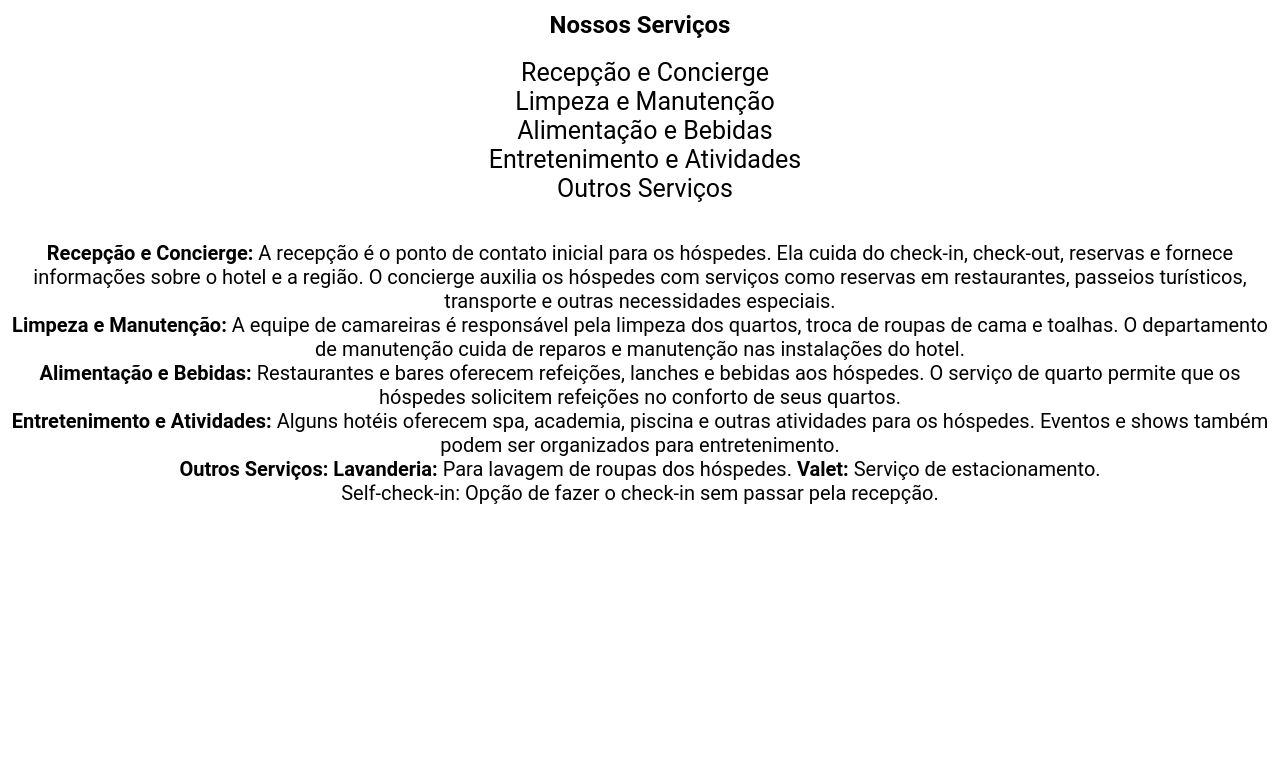
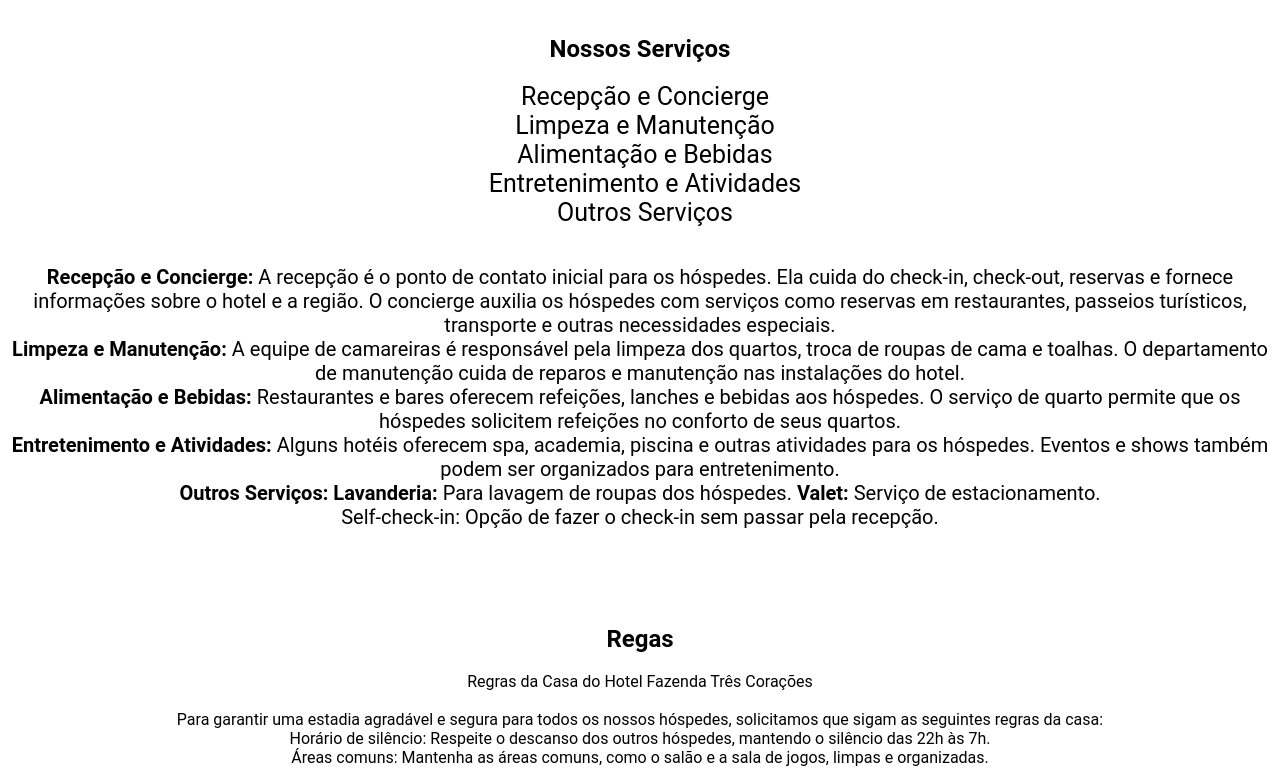
Before and after one commit to Pnda01s/pds, a plain HTML site: page servicos.html in a window 1280 px wide. Shown: the part 292-1061 px from the top of the page. Before the commit the page ends 800 px from the top, so only its background shows below. Drawn offline with Linux system fonts and the light colour scheme.

Commit message:
Add files via upload

```diff
--- a/index.html
+++ b/index.html
@@ -4,7 +4,7 @@
     <meta charset="UTF-8">
     <meta name="viewport" content="width=device-width, initial-scale=1.0">
     <link rel="stylesheet" href="index.css">
-    <link rel="shortcut icon" href="logo.png">
+
 
     <title>Hotel 3 Coração - </title>
 </head>
@@ -12,12 +12,12 @@
 
     <div class="navbar">
         <div class="navegacao">
-        <li><a href="index.html">Home</a></li>
-        <li><a href="precos.html">Preços</a></li>
-        <li><a href="servicos.html">Serviços</a></li>
-        <li><a href="mapa.html">Mapa</a></li>
-        <li><a href="contato.html">Contato</a></li>
-        <li><a href="regrasdacasa.html">Regras Da Casa</a></li>
+            <li><a href="index.html">Home</a></li>
+            <li><a href="precos.html">Preços</a></li>
+            <li><a href="servicos.html">Serviços</a></li>
+            <li><a href="mapa.html">Mapa</a></li>
+            <li><a href="contato.html">Contato</a></li>
+
     </div>
     </div>
     <br><br>
@@ -26,9 +26,12 @@
 <div class="imgLogo">
 
     <img src="logoctexto.png" class="logo">
+
+
+
 </div>
 <br><br>
-
+    <p>Seu refúgio para descanso, aventura e momentos inesquecíveis!!!</p>
     <h1>Menu</h1>
     <br>
     <p>
--- a/servicos.html
+++ b/servicos.html
@@ -17,7 +17,7 @@
         <li><a href="servicos.html">Serviços</a></li>
         <li><a href="mapa.html">Mapa</a></li>
         <li><a href="contato.html">Contato</a></li>
-        <li><a href="regrasdacasa.html">Regras Da Casa</a></li>
+
     </div>
     </div>
 
@@ -30,6 +30,7 @@
 <body>
     <header>
         <h1>Bem-vindo ao Hotel 3 Corações</h1>
+      <p>Seu refúgio para descanso, aventura e momentos inesquecíveis!!!</p>
     </header>
     <main>
         <section>
@@ -68,20 +69,36 @@
 <br>
 Self-check-in: Opção de fazer o check-in sem passar pela recepção.
 
+<br><br><br><br><br>
+<h2>Regas</h2>
+<br>
+<p></p>Regras da Casa do Hotel Fazenda Três Corações
+<br><br>
 
-
-<strong></strong>
-
-
-            </p>
-
-        </center>
-        </section>
-        <section>
-
-
-
-
+Para garantir uma estadia agradável e segura para todos os nossos hóspedes, solicitamos que sigam as seguintes regras da casa:
+<br>
+Horário de silêncio: Respeite o descanso dos outros hóspedes, mantendo o silêncio das 22h às 7h.
+<br>
+Áreas comuns: Mantenha as áreas comuns, como o salão e a sala de jogos, limpas e organizadas.
+<br>
+Piscina: A piscina está aberta das 8h às 20h. Use trajes de banho adequados e tome banho antes de entrar na piscina.
+<br>
+Animais de estimação: Animais de estimação não são permitidos nas áreas comuns do hotel.
+<br>
+Fumar: É proibido fumar dentro do hotel.
+<br>
+Respeito: Trate os funcionários e outros hóspedes com respeito e cortesia.
+<br>
+Danos: Os hóspedes são responsáveis por quaisquer danos causados ao quarto ou às áreas comuns do hotel.
+<br>
+Check-in e check-out: O horário de check-in é às 14h e o de check-out às 12h.
+<br>
+Estacionamento: Estacionamento gratuito disponível no local.
+<br>
+Internet: Wi-Fi gratuito disponível em todo o hotel.
+<br>
+Agradecemos sua cooperação em seguir essas regras para garantir uma estadia agradável e segura para todos.</p>
+<br><br><br><br>
 
 
 
```
Also changed, not shown: contato.html (+9 -7 lines), mapa.html (+6 -6 lines), precos.html (+11 -7 lines).
